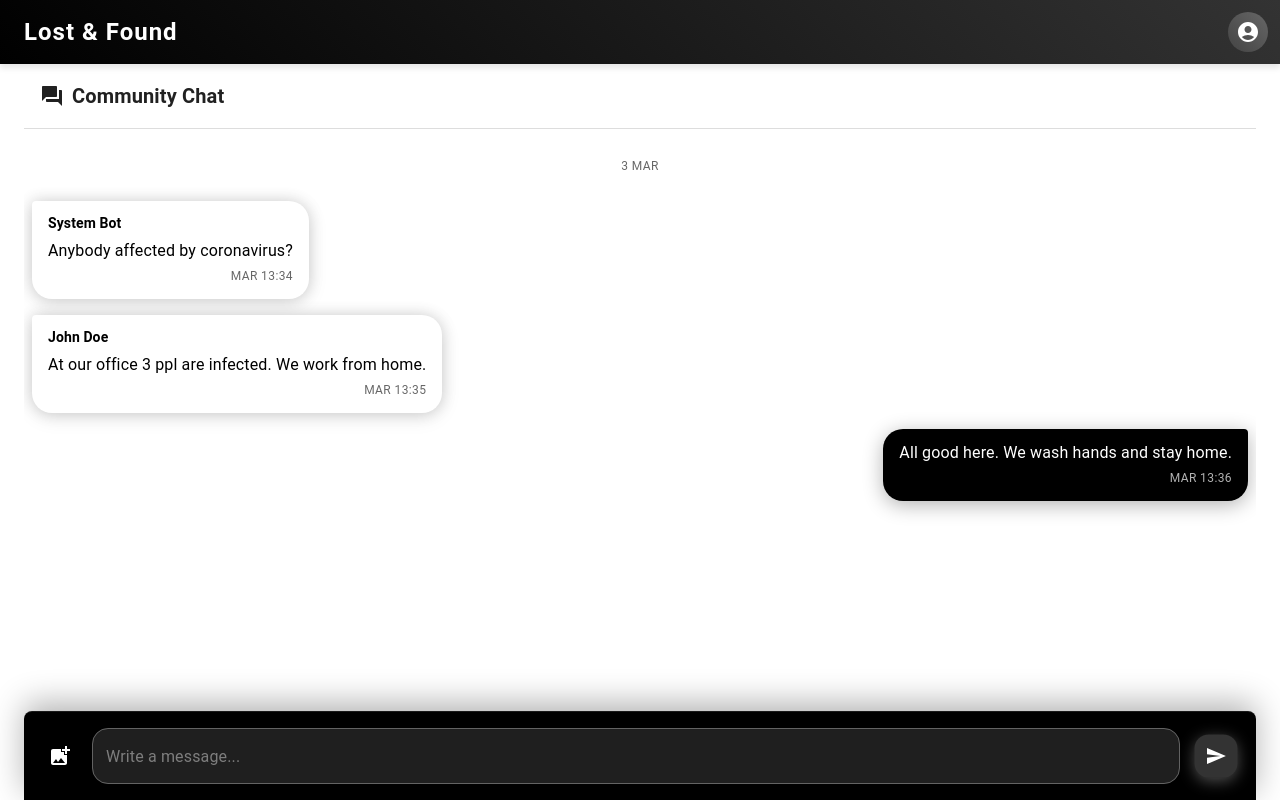
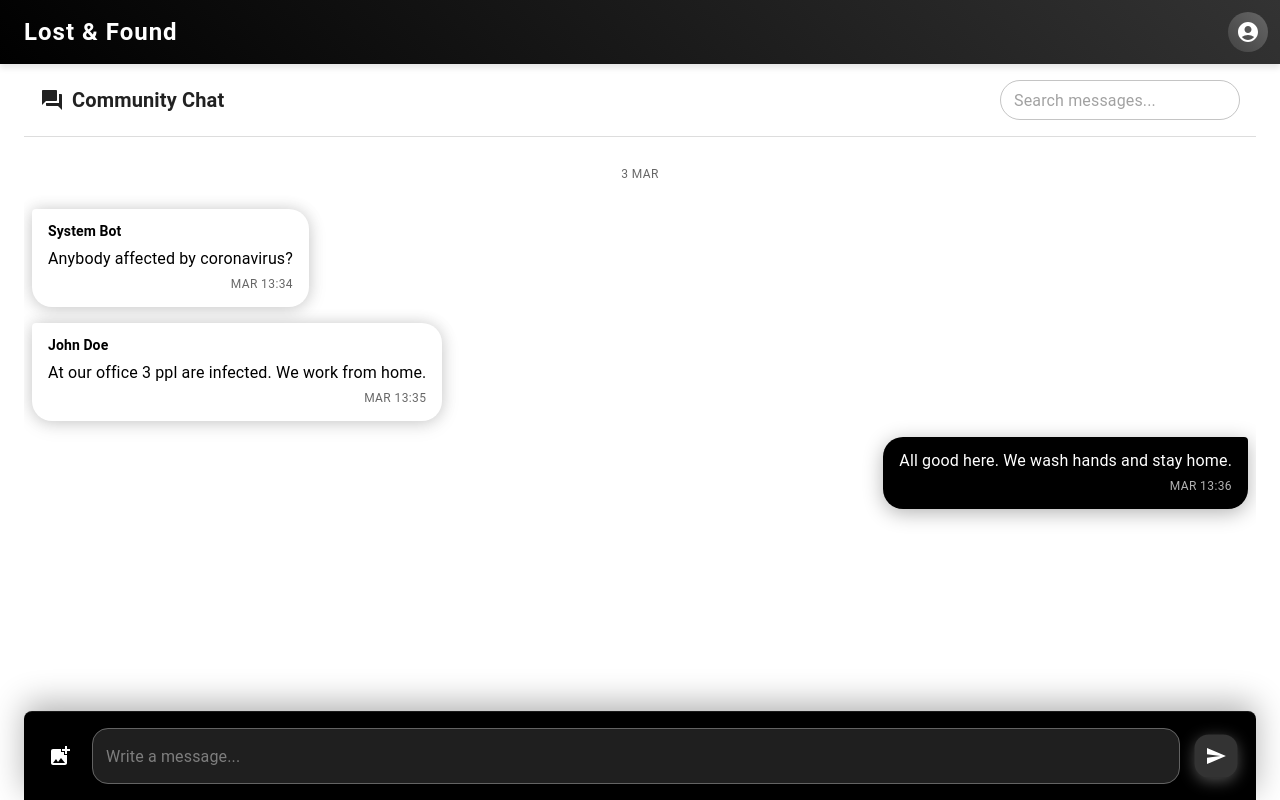
Before and after one commit to adarsh716/lost-and-found-frontend, a React (Create React App) app: page / in a window 1280 px wide. Built offline with nearby package versions, Linux system fonts and the light colour scheme.

Commit message:
login signup otp and home page

```diff
--- a/src/components/home/ChatSection.jsx
+++ b/src/components/home/ChatSection.jsx
@@ -20,6 +20,7 @@ import CloseIcon from '@mui/icons-material/Close';
 
 const CommunityChat = () => {
     const [message, setMessage] = useState('');
+    const [searchQuery, setSearchQuery] = useState('');
     const fileInputRef = useRef(null);
     const [selectedImage, setSelectedImage] = useState(null);
     const [currentUser] = useState({ fullName: 'Alice Smith', avatar: 'AS' });
@@ -48,9 +49,12 @@ const CommunityChat = () => {
         },
     ]);
 
+    const filteredMessages = messages.filter(msg =>
+        msg.text?.toLowerCase().includes(searchQuery.toLowerCase())
+    );
+
     useEffect(() => {
         return () => {
-            // Revoke object URLs to avoid memory leaks
             messages.forEach(msg => {
                 if (msg.image) URL.revokeObjectURL(msg.image);
             });
@@ -91,7 +95,7 @@ const CommunityChat = () => {
                 isCurrentUser: true
             };
             setMessages([...messages, newMessage]);
-            e.target.value = null; // Clear file input
+            e.target.value = null;
         }
     };
 
@@ -109,14 +113,12 @@ const CommunityChat = () => {
         color: iscurrentuser ? '#fff' : '#000',
         borderRadius: iscurrentuser ? '20px 4px 20px 20px' : '4px 20px 20px 20px',
         boxShadow: iscurrentuser
-            ? '0 4px 20px rgba(0, 0, 0, 0.3), 0 0 20px rgba(255, 255, 255, 0.4), 0 0 10px rgba(255, 255, 255, 0.3)' // subtle glow
-            : '0 4px 20px rgba(0, 0, 0, 0.1), 0 0 15px rgba(0, 0, 0, 0.15)', // slight glow for non-current users
+            ? '0 4px 20px rgba(0, 0, 0, 0.3), 0 0 20px rgba(255, 255, 255, 0.4), 0 0 10px rgba(255, 255, 255, 0.3)'
+            : '0 4px 20px rgba(0, 0, 0, 0.1), 0 0 15px rgba(0, 0, 0, 0.15)',
         transition: 'all 0.3s cubic-bezier(0.4, 0, 0.2, 1)',
         position: 'relative',
         cursor: 'pointer',
     }));
-
-
 
     return (
         <Container maxWidth={false} sx={{
@@ -126,18 +128,51 @@ const CommunityChat = () => {
             p: 0,
             bgcolor: 'background.default'
         }}>
-            <Box sx={{
+            <Box
+                sx={{
                     p: 2,
                     bgcolor: 'background.paper',
                     display: 'flex',
-                alignItems: 'center',
-                borderBottom: '1px solid #ddd'
-            }}>
+                    flexDirection: { xs: 'column', sm: 'row' },
+                    alignItems: { xs: 'flex-start', sm: 'center' },
+                    justifyContent: { sm: 'space-between' },
+                    borderBottom: '1px solid #ddd',
+                }}
+            >
+                <Box sx={{ display: 'flex', alignItems: 'center', mb: { xs: 1, sm: 0 } }}>
                     <ForumIcon sx={{ mr: 1, color: 'text.primary' }} />
                     <Typography variant="h6" sx={{ fontWeight: 600, color: 'text.primary' }}>
                         Community Chat
                     </Typography>
                 </Box>
+
+                <TextField
+                    variant="outlined"
+                    placeholder="Search messages..."
+                    size="small"
+                    value={searchQuery}
+                    onChange={(e) => setSearchQuery(e.target.value)}
+                    sx={{
+                        width: { xs: '50%', sm: '240px' },
+                        alignSelf: { xs: 'flex-end', sm: 'center' },
+                        '& .MuiOutlinedInput-root': {
+                            borderRadius: '20px',
+                            backgroundColor: 'background.paper',
+                            '& fieldset': {
+                                borderColor: 'rgba(0, 0, 0, 0.23)',
+                            },
+                            '&:hover fieldset': {
+                                borderColor: 'rgba(0, 0, 0, 0.5)',
+                            },
+                            '&.Mui-focused fieldset': {
+                                borderColor: 'primary.main',
+                                borderWidth: '1px',
+                            },
+                        },
+                    }}
+                />
+            </Box>
+
 
             <List sx={{
                 flexGrow: 1,
@@ -154,7 +189,7 @@ const CommunityChat = () => {
                     </Typography>
                 </Box>
 
-                {messages.map((msg) => (
+                {filteredMessages.map((msg) => (
                     <StyledMessage key={msg.id} iscurrentuser={msg.isCurrentUser ? 1 : 0}>
                         <MessageBubble iscurrentuser={msg.isCurrentUser ? 1 : 0}>
                             {!msg.isCurrentUser && (
@@ -193,6 +228,7 @@ const CommunityChat = () => {
                     </StyledMessage>
                 ))}
             </List>
+
             <Backdrop
                 sx={{
                     zIndex: 1300,
--- a/src/components/home/Navbar.jsx
+++ b/src/components/home/Navbar.jsx
@@ -3,7 +3,7 @@ import { AppBar, Toolbar, Typography, IconButton, Menu, MenuItem} from '@mui/mat
 import { AccountCircle, Message, People, Settings, ExitToApp } from '@mui/icons-material';
 
 
-const Navbar = () => {
+const Navbar = ({ onViewChange }) => {
   const [anchorEl, setAnchorEl] = useState(null);
 
   const handleProfileMenuOpen = (event) => {
@@ -12,6 +12,11 @@ const Navbar = () => {
 
   const handleMenuClose = () => {
     setAnchorEl(null);
+  };
+
+  const handleMenuItemClick = (view) => {
+    onViewChange(view);
+    handleMenuClose();
   };
 
   return (
@@ -77,27 +82,27 @@ const Navbar = () => {
             },
           }}
         >
-          <MenuItem onClick={handleMenuClose}>
+          <MenuItem onClick={() => handleMenuItemClick('communityChat')}>
             <Message sx={{ marginRight: 1 }} />
             Community Chat
           </MenuItem>
-          <MenuItem onClick={handleMenuClose}>
+          <MenuItem onClick={() => handleMenuItemClick('privateChat')}>
             <Message sx={{ marginRight: 1 }} />
             Private Chat
           </MenuItem>
-          <MenuItem onClick={handleMenuClose}>
+          <MenuItem onClick={() => handleMenuItemClick('profile')}>
             <AccountCircle sx={{ marginRight: 1 }} />
             Profile
           </MenuItem>
-          <MenuItem onClick={handleMenuClose}>
+          <MenuItem onClick={() => handleMenuItemClick('messageRequest')}>
             <Message sx={{ marginRight: 1 }} />
             Message Request
           </MenuItem>
-          <MenuItem onClick={handleMenuClose}>
+          <MenuItem onClick={() => handleMenuItemClick('friends')}>
             <People sx={{ marginRight: 1 }} />
             Friends
           </MenuItem>
-          <MenuItem onClick={handleMenuClose}>
+          <MenuItem onClick={() => handleMenuItemClick('settings')}>
             <Settings sx={{ marginRight: 1 }} />
             Settings
           </MenuItem>
--- /dev/null
+++ b/src/components/home/PrivateChat.jsx
@@ -0,0 +1,13 @@
+// Example PrivateChat.js
+import React from 'react';
+import { Box, Typography } from '@mui/material';
+
+const PrivateChat = () => {
+  return (
+    <Box sx={{ p: 3 }}>
+      <Typography variant="h4">Private Chat</Typography>
+    </Box>
+  );
+};
+
+export default PrivateChat;
--- a/src/components/home/home.jsx
+++ b/src/components/home/home.jsx
@@ -1,23 +1,51 @@
-import React from 'react';
+import React, { useState } from 'react';
 import { Box, CssBaseline, Container } from '@mui/material';
 import Navbar from './Navbar';
-import CommunityChat from './ChatSection';  // Make sure to import your component
+import CommunityChat from './ChatSection';
+import PrivateChat from './PrivateChat';
+// import Profile from './Profile';         // Create these components
+// import MessageRequest from './MessageRequest'; // Create these components
+// import Friends from './Friends';         // Create these components
+// import Settings from './Settings';       // Create these components
 
 const HomePage = () => {
+  const [currentView, setCurrentView] = useState('communityChat');
+
+  const handleViewChange = (view) => {
+    setCurrentView(view);
+  };
+
+  const renderView = () => {
+    switch(currentView) {
+      case 'communityChat':
+        return <CommunityChat />;
+      case 'privateChat':
+        return <PrivateChat /> ;
+      case 'profile':
+        return ;
+      case 'messageRequest':
+        return ;
+      case 'friends':
+        return ;
+      case 'settings':
+        return ;
+      default:
+        return <CommunityChat />;
+    }
+  };
+
   return (
     <Box sx={{
       display: 'flex',
       flexDirection: 'column',
       backgroundColor: 'white',
       minHeight: '100vh',
-      height: '100vh', // Ensure full viewport height
-      overflow: 'hidden' // Prevent scrolling on parent container
+      height: '100vh',
+      overflow: 'hidden'
     }}>
       <CssBaseline />
 
-      <Navbar />
-
-      {/* Main content area */}
+      <Navbar onViewChange={handleViewChange} />
       <Box
         component="main"
         sx={{
@@ -36,7 +64,7 @@ const HomePage = () => {
           overflow: 'hidden',
           m:0
         }}>
-          <CommunityChat />  {/* This will now fill remaining space */}
+          {renderView()}
         </Box>
       </Box>
     </Box>
```
Lines whose indentation alone changed are shown as unchanged.
